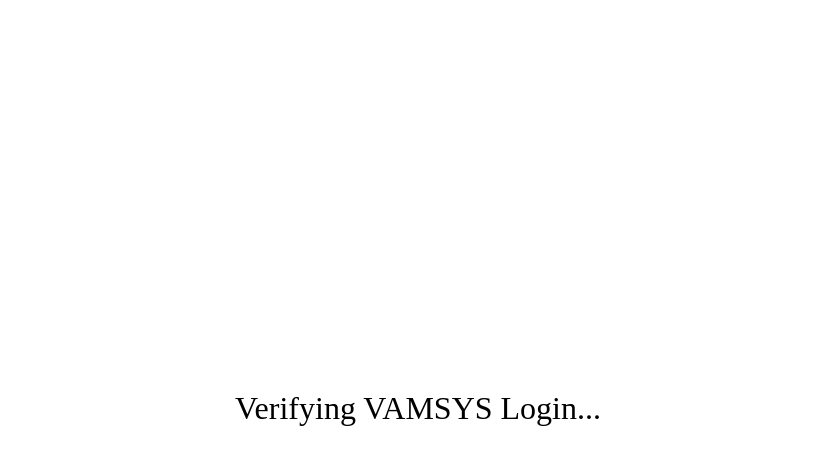
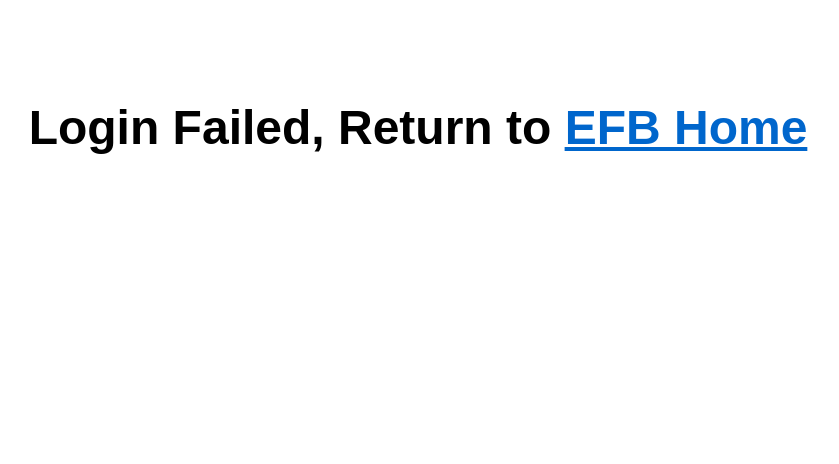
Before and after one commit to z915084508/hispafly-efb, a plain HTML site: page efb-callback.html in a window 1280 px wide. Shown: the whole page, without its empty margins (222-1061 px from the left). Drawn offline with Linux system fonts and the light colour scheme.

Commit message:
Refactor authentication callback logic and styling

```diff
--- a/efb-callback.html
+++ b/efb-callback.html
@@ -6,75 +6,79 @@
     <title>HPF EFB - Auth Callback</title>
     <style>
         body {
-            background:#fff;
-            color:#000;
-            display:flex;
-            align-items:center;
-            justify-content:center;
-            height:100vh;
-            font-size:32px;
-            text-align:center;
+            text-align: center;
+            margin-top: 100px;
+            font-family: Arial;
+            font-size: 32px;
         }
         a {
-            color:#0066cc;
+            color: #0066cc;
         }
     </style>
 </head>
 <body>
-    <div id="msgBox">Verifying VAMSYS Login...</div>
+    <h2 id="msg">Verifying Login...</h2>
     <script>
+        console.log("=== 页面脚本开始执行 ===");
         const CLIENT_ID = "909";
         const REDIRECT_URI = "https://hispafly-94hskuxui-hispafly-efb.vercel.app/efb-callback.html";
-        // 使用Vercel代理解决CORS跨域
-        const TOKEN_URL = "/api/vamsys-token";
-        const urlParams = new URLSearchParams(window.location.search);
-        const authCode = urlParams.get("code");
-        const returnState = urlParams.get("state");
+        const TOKEN_URL = "/api/token-proxy";
+        const params = new URLSearchParams(location.search);
+        const code = params.get("code");
+        const stateReturn = params.get("state");
+        console.log("URL携带code:", code);
+        console.log("URL携带state:", stateReturn);
 
-        // 双存储读取，防止session丢失
-        const savedState = sessionStorage.getItem("oauth_state") || localStorage.getItem("oauth_state");
-        const codeVerifier = sessionStorage.getItem("code_verifier") || localStorage.getItem("code_verifier");
-        const msgBox = document.getElementById("msgBox");
+        // 双存储兜底读取
+        const stateSession = sessionStorage.getItem("oauth_state");
+        const stateLocal = localStorage.getItem("oauth_state");
+        const verifierSession = sessionStorage.getItem("code_verifier");
+        const verifierLocal = localStorage.getItem("code_verifier");
+        const validState = stateSession || stateLocal;
+        const validVerifier = verifierSession || verifierLocal;
+        const msgDom = document.getElementById("msg");
+        console.log("本地存储有效state:", validState);
+        console.log("本地存储有效verifier:", validVerifier);
 
-        // 1. CSRF state 校验失败
-        if (!returnState || returnState !== savedState) {
-            msgBox.innerHTML = `Login Failed, Return to <a href="index.html">EFB Home</a>`;
-            return;
+        // 校验1：state不匹配
+        if (!stateReturn || stateReturn !== validState) {
+            console.error("校验失败：state 为空/不匹配");
+            msgDom.innerHTML = `Login Failed, Return to <a href="index.html">EFB Home</a>`;
         }
-        // 2. PKCE verifier 丢失
-        if (!authCode || !codeVerifier) {
-            msgBox.innerHTML = `Login Failed, Return to <a href="index.html">EFB Home</a>`;
-            return;
+        // 校验2：缺失code或verifier
+        else if (!code || !validVerifier) {
+            console.error("校验失败：缺少code 或 code_verifier");
+            msgDom.innerHTML = `Login Failed, Return to <a href="index.html">EFB Home</a>`;
         }
-
-        // 3. 发起代理Token交换请求
+        // 发起后端代理交换Token
+        else {
+            console.log("校验通过，开始请求Token接口");
             fetch(TOKEN_URL, {
                 method: "POST",
-            headers: {
-                "Content-Type": "application/x-www-form-urlencoded"
-            },
+                headers: { "Content-Type": "application/x-www-form-urlencoded" },
                 body: new URLSearchParams({
                     grant_type: "authorization_code",
                     client_id: CLIENT_ID,
                     redirect_uri: REDIRECT_URI,
-                code: authCode,
-                code_verifier: codeVerifier
+                    code: code,
+                    code_verifier: validVerifier
                 })
             }).then(async res => {
+                console.log("Token接口响应状态码:", res.status);
                 if (!res.ok) throw new Error(`HTTP ${res.status}`);
                 const data = await res.json();
-            // 保存登录凭证
+                console.log("成功拿到access_token");
                 localStorage.setItem("vamsys_token", data.access_token);
                 // 清理临时缓存
                 sessionStorage.clear();
                 localStorage.removeItem("oauth_state");
                 localStorage.removeItem("code_verifier");
-            // 跳转仪表盘
                 window.location.href = "dashboard.html";
             }).catch(err => {
-            // 跨域/接口错误统一捕获，显示失败页面
-            msgBox.innerHTML = `Login Failed, Return to <a href="index.html">EFB Home</a>`;
+                console.error("Token交换请求异常：", err);
+                msgDom.innerHTML = `Login Failed, Return to <a href="index.html">EFB Home</a>`;
             })
+        }
     </script>
 </body>
 </html>
```
Lines whose indentation alone changed are shown as unchanged.
